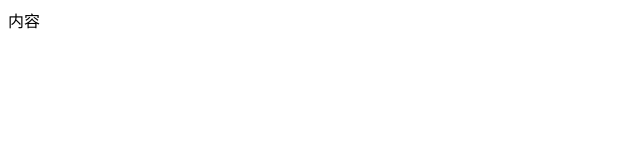
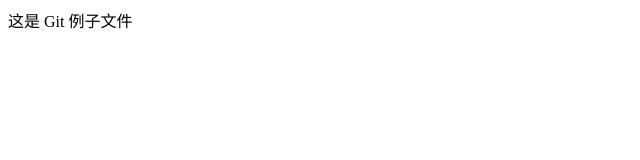
Before and after one commit to KyleBing/git, a plain HTML site: page index.html in a window 1280 px wide. Shown: the whole page, without its empty margins (0-640 px from the left). Drawn offline with Linux system fonts and the light colour scheme.

Commit message:
content change

```diff
--- a/index.html
+++ b/index.html
@@ -7,6 +7,6 @@
    <script src="module.js"></script>
 </head>
 <body>
-内容
+ 这是 Git 例子文件
 </body>
 </html>
```
